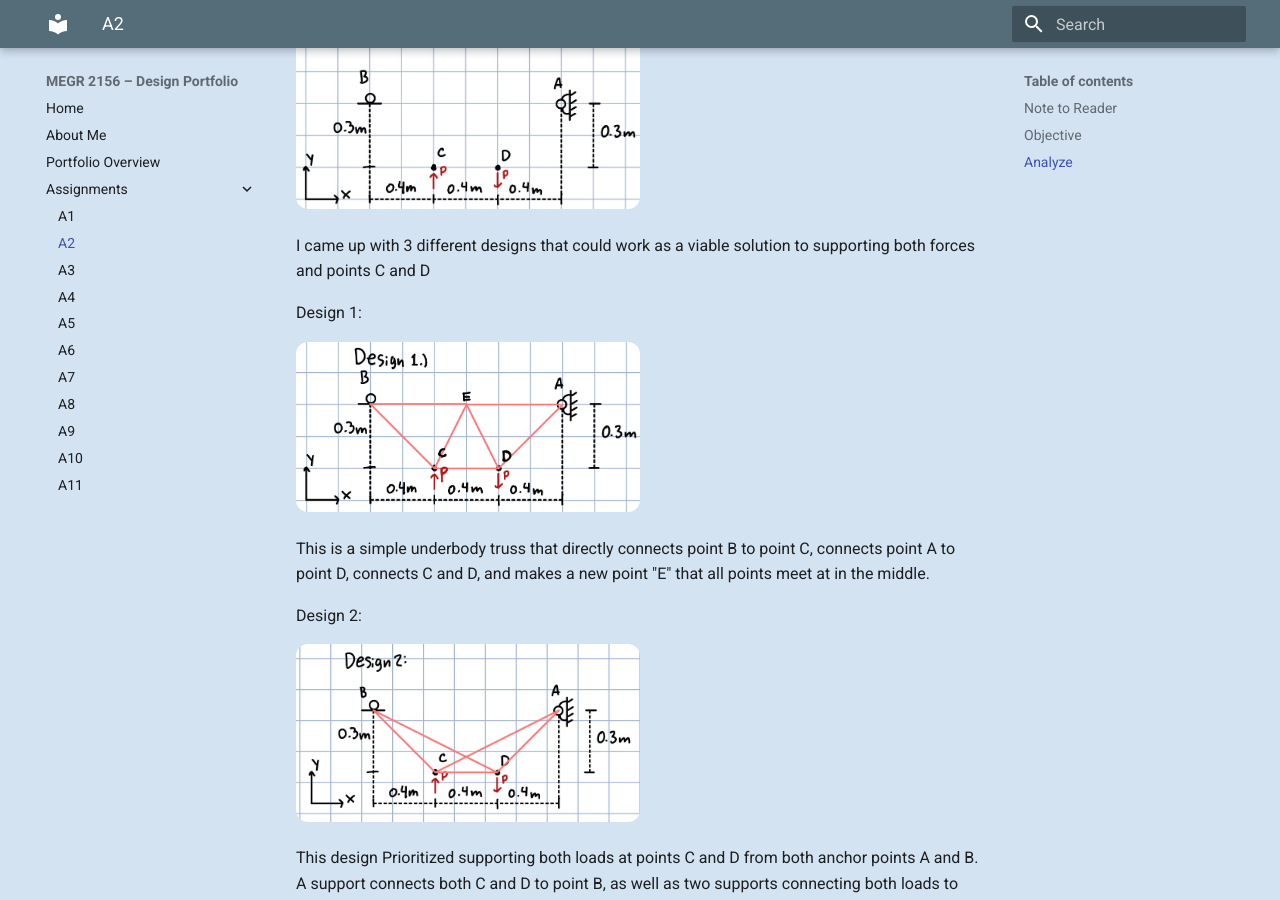
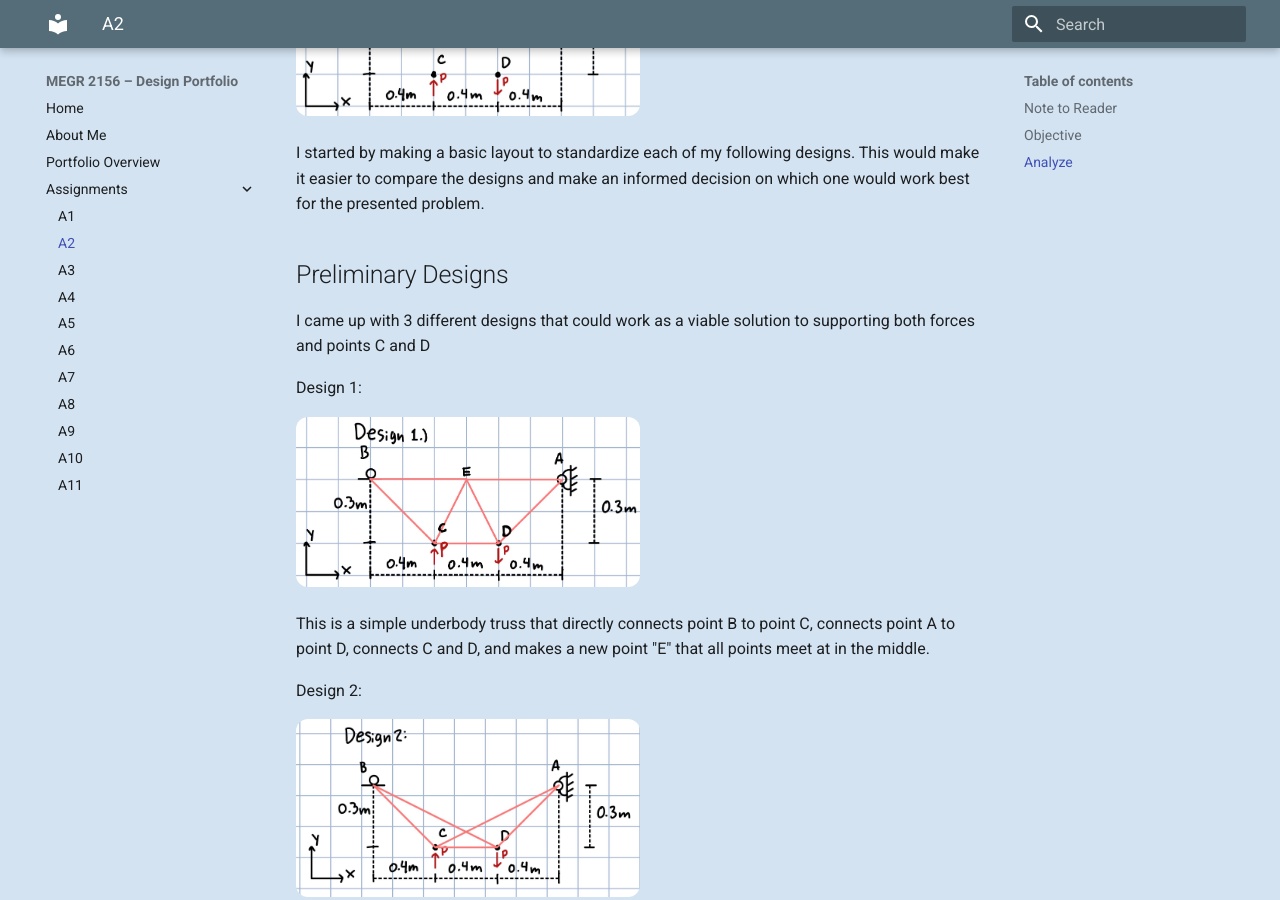
Before and after one commit to Noah-DiMenna/megr2156-portfolio, an MkDocs documentation site: the page built from docs/assignments/A02/index.md, in a window 1280 px wide and 900 px high, scrolled down 1734 px. Built offline with MkDocs 1.6.1 and Material for MkDocs 9.7.7, drawn with Linux system fonts in a browser that asks for light colours.

Commit message:
Update index.md with preliminary designs section
Added a section for preliminary designs and updated layout description.

```diff
--- a/docs/assignments/A02/index.md
+++ b/docs/assignments/A02/index.md
@@ -50,9 +50,11 @@ This was the layout given to design a truss to support:
 
 ## Designing Truss Structure
 
+<img src="A2-Base-Layout.jpg" style="border-radius: 12px; width: 50%;">
+
 I started by making a basic layout to standardize each of my following designs. This would make it easier to compare the designs and make an informed decision on which one would work best for the presented problem.
 
-<img src="A2-Base-Layout.jpg" style="border-radius: 12px; width: 50%;">
+## Preliminary Designs
 
 I came up with 3 different designs that could work as a viable solution to supporting both forces and points C and D
 
```
